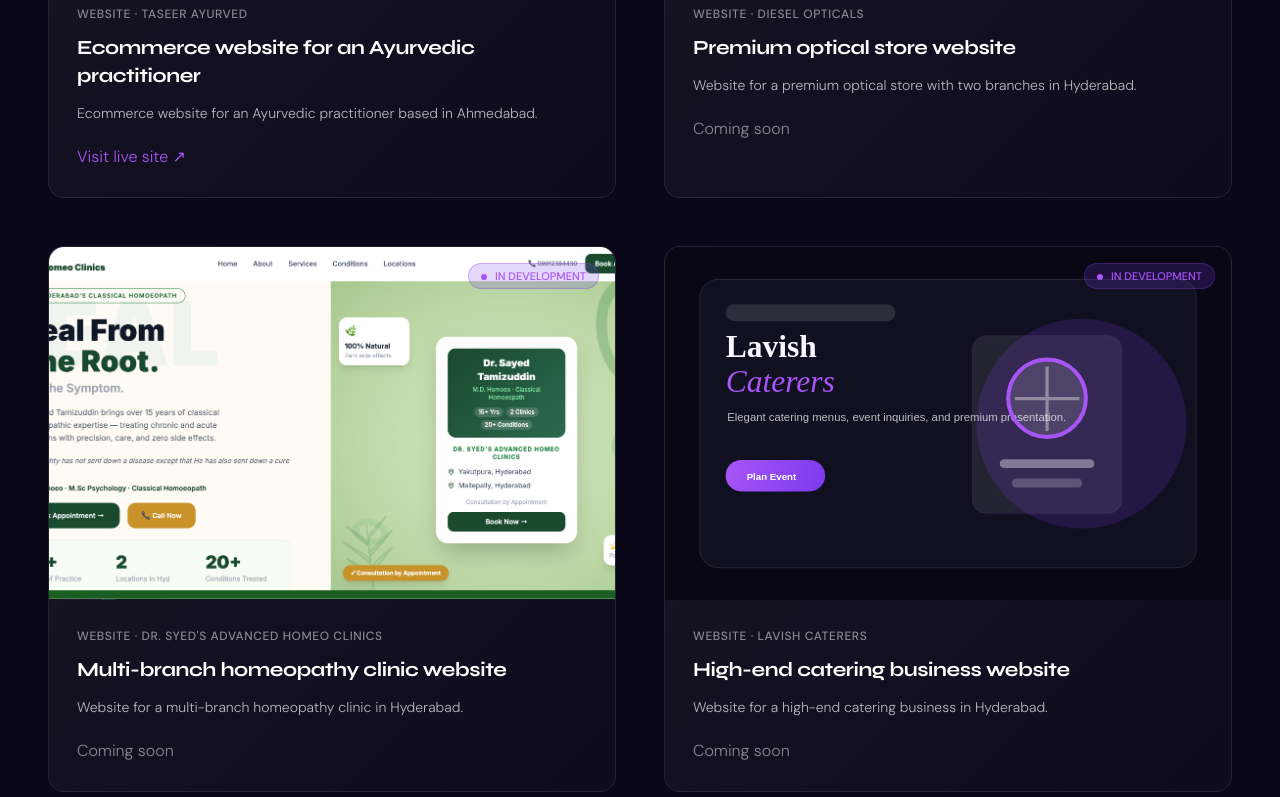
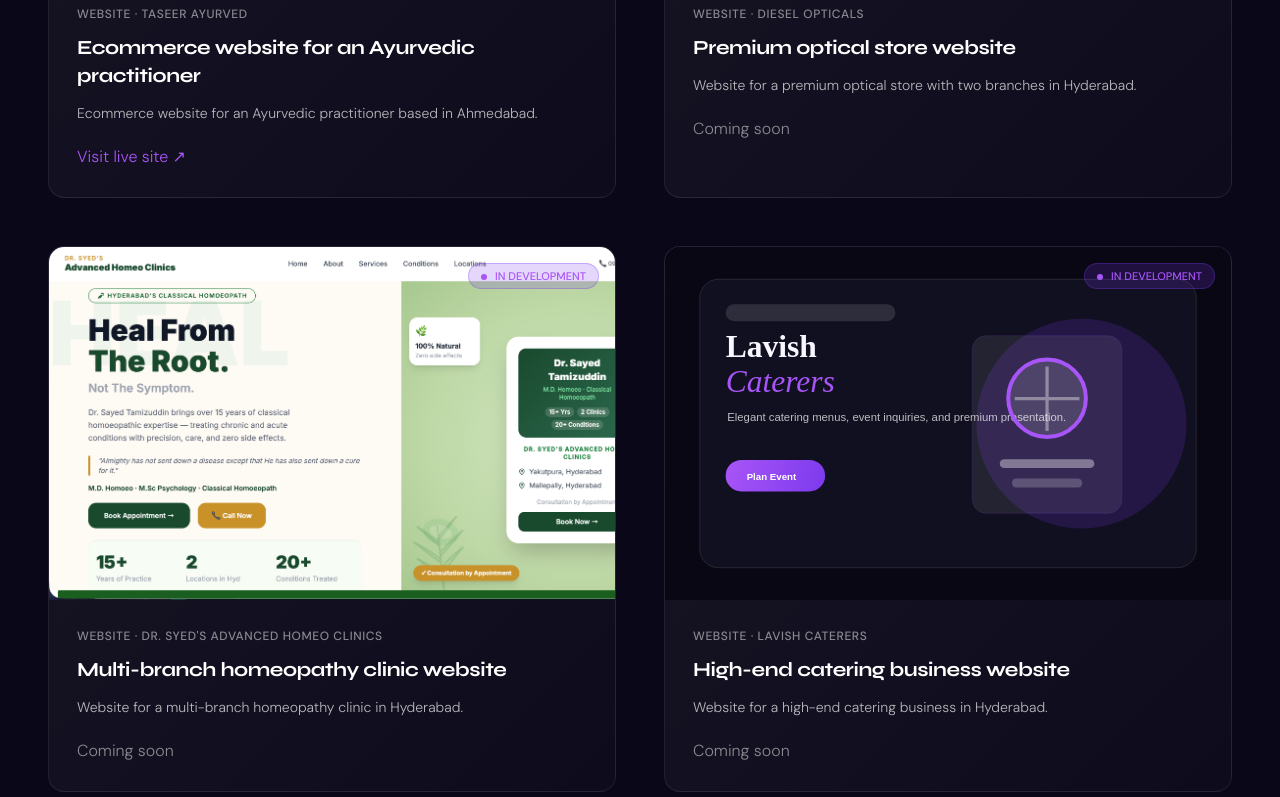
Before and after one commit to codebuggin/AVL-INNOVATION, a React (Vite) app: page /work in a window 1280 px wide. Shown: the part 1005-1802 px from the top of the page. Built offline with nearby package versions, Linux system fonts and the light colour scheme.

Commit message:
fix project card images cropping - anchor to left-top

```diff
--- a/src/components/shared/ProjectCard.tsx
+++ b/src/components/shared/ProjectCard.tsx
@@ -10,7 +10,7 @@
           <img
             src={project.imageUrl}
             alt={`${project.client} project preview`}
-            className="h-full w-full object-cover transition duration-500 group-hover:scale-[1.04]"
+            className="h-full w-full object-cover object-left-top transition duration-500 group-hover:scale-[1.04]"
           />
         ) : (
           <div className="absolute inset-0 flex items-center justify-center text-sm font-medium text-text-muted">
```
